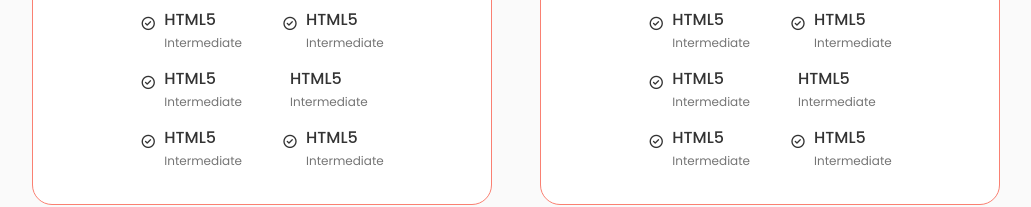
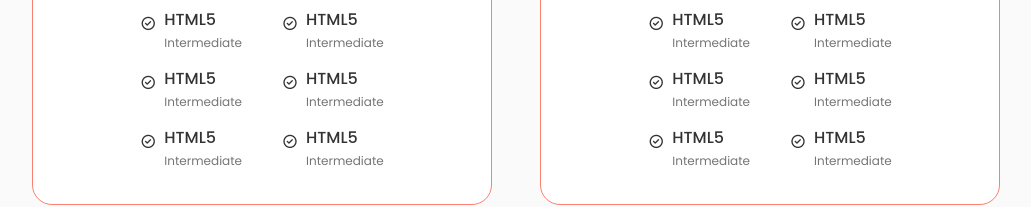
Before and after one commit to oxyvans/portfolio_v2, a React (Create React App) app: page / in a window 1280 px wide. Shown: the part 1901-2108 px from the top of the page, without its empty margins (124-1155 px from the left). Built offline with nearby package versions, Linux system fonts and the light colour scheme.

Commit message:
fix check

```diff
--- a/src/components/skills/Back.jsx
+++ b/src/components/skills/Back.jsx
@@ -59,7 +59,7 @@ const Back = () => {
                 </div>
 
                 <div className='skills__data-'>
-                <i class="uil uil-check-circle-"></i>
+                <i class="uil uil-check-circle"></i>
                 <div>
                     <h3 className='skills__name-'>HTML5</h3>
                     <span className='skills__level-'>Intermediate</span>
--- a/src/components/skills/Front.jsx
+++ b/src/components/skills/Front.jsx
@@ -59,7 +59,7 @@ const Front = () => {
                 </div>
 
                 <div className='skills__data-'>
-                <i class="uil uil-check-circle-"></i>
+                <i class="uil uil-check-circle"></i>
                 <div>
                     <h3 className='skills__name-'>HTML5</h3>
                     <span className='skills__level-'>Intermediate</span>
```
